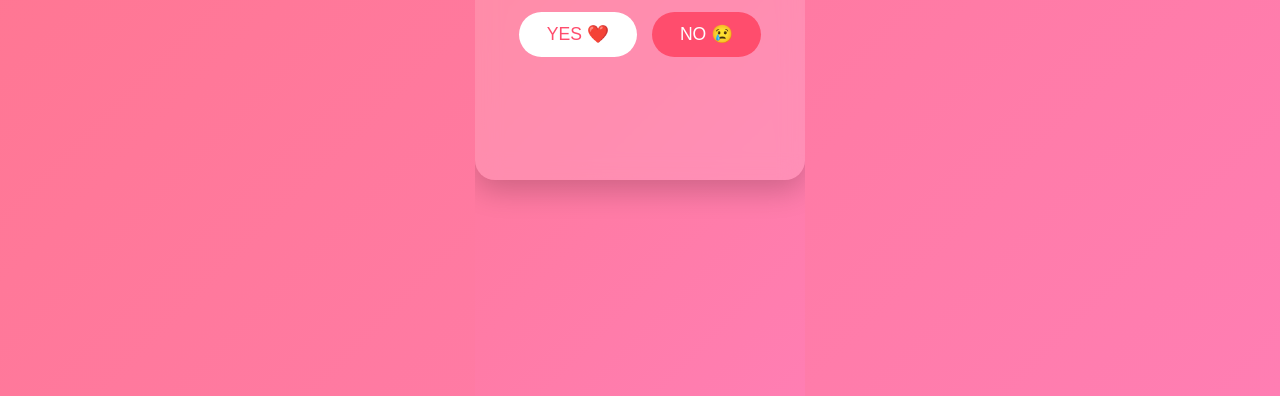
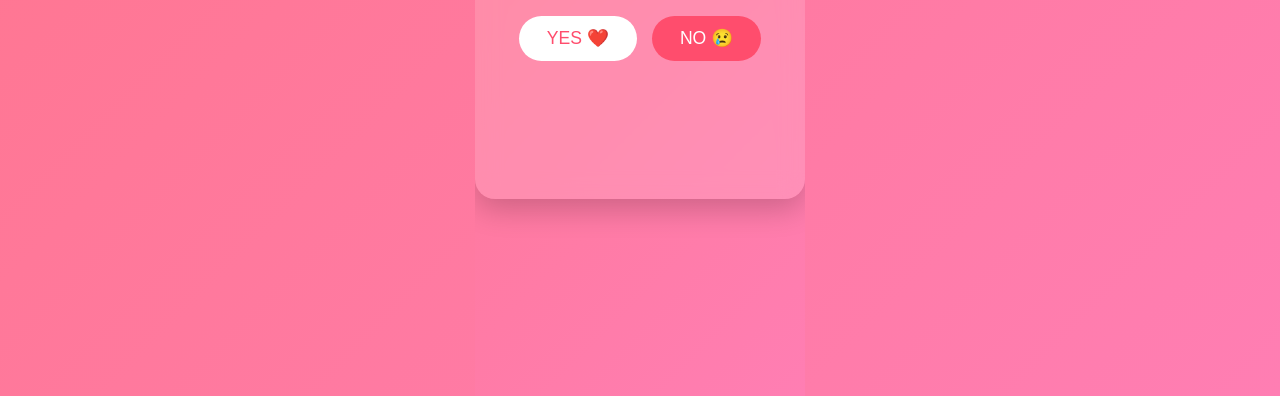
Before and after one commit to AtharvaSancheti16/atharvasancheti16.github.io, a plain HTML site: page index.html in a window 1280 px wide. Shown: the part 404-800 px from the top of the page. Drawn offline with Linux system fonts and the light colour scheme.

Commit message:
Update index.html

```diff
--- a/index.html
+++ b/index.html
@@ -13,15 +13,15 @@ body, html {
   font-family: 'Segoe UI', Tahoma, Geneva, Verdana, sans-serif;
   background: linear-gradient(135deg, #ff758c, #ff7eb3);
   color: white;
-  overflow-x: hidden;
   display: flex;
   justify-content: center;
   align-items: center;
+  overflow-x: hidden;
 }
 
 .container {
   background: rgba(255,255,255,0.15);
-  padding: 25px;
+  padding: 30px 25px 40px 25px;
   border-radius: 20px;
   backdrop-filter: blur(12px);
   width: 90%;
@@ -38,7 +38,9 @@ p { margin: 10px 0; }
   display: flex;
   justify-content: center;
   gap: 15px;
-  margin-top: 15px;
+  margin-top: 20px;
+  min-height: 70px;
+  align-items: center;
   position: relative;
 }
 
@@ -48,18 +50,31 @@ button {
   border-radius: 30px;
   cursor: pointer;
   font-size: 1.1rem;
-  transition: all 0.3s ease;
+  transition: transform 0.3s ease;
+  transform-origin: center;
 }
 
 #yesBtn {
   background: white;
   color: #ff4d6d;
+  z-index: 2;
 }
 
 #noBtn {
   background: #ff4d6d;
   color: white;
-  position: relative;
+  z-index: 2;
+}
+
+#message {
+  margin-top: 20px;
+  min-height: 50px;
+  font-style: italic;
+}
+
+#finalMessage {
+  margin-top: 15px;
+  font-style: italic;
 }
 
 img {
@@ -70,12 +85,6 @@ img {
   border-radius: 15px;
   display: none;
   box-shadow: 0 10px 25px rgba(0,0,0,0.3);
-}
-
-#message, #finalMessage {
-  margin-top: 12px;
-  font-style: italic;
-  min-height: 2em;
 }
 
 /* Confetti */
@@ -108,7 +117,7 @@ img {
   <p>I made this little surprise just for you.<br>It comes straight from my heart.</p>
   <p><strong>Will you be my Valentine?</strong> 💘</p>
 
-  <div class="buttons" id="buttonsContainer">
+  <div class="buttons">
     <button id="yesBtn">YES ❤️</button>
     <button id="noBtn">NO 😢</button>
   </div>
@@ -149,7 +158,7 @@ let yesScale = 1;
 let clickCount = 0;
 let firstClickDone = false;
 
-/* Move NO randomly */
+/* Move NO randomly after first click */
 function moveNoButton() {
   const padding = 20;
   const maxX = window.innerWidth - noBtn.offsetWidth - padding;
@@ -166,21 +175,17 @@ function moveNoButton() {
 /* NO click */
 noBtn.addEventListener("click", () => {
 
-  // Show message
   msg.textContent = noMessages[clickCount % noMessages.length];
 
-  // Show image
   imageDisplay.src = noImages[clickCount % noImages.length];
   imageDisplay.style.display = "block";
 
-  // First click keeps position normal
   if (firstClickDone) {
     noScale *= 0.75;
     noBtn.style.transform = `scale(${noScale})`;
     moveNoButton();
   }
 
-  // Grow YES every time
   yesScale *= 1.15;
   yesBtn.style.transform = `scale(${yesScale})`;
 
@@ -197,13 +202,13 @@ yesBtn.addEventListener("click", () => {
   finalMsg.textContent =
     "YAY ❤️ Sanika, you just made me the happiest person ever 🦋";
 
-  document.getElementById("buttonsContainer").style.display = "none";
+  document.querySelector(".buttons").style.display = "none";
   msg.style.display = "none";
 
   launchConfetti();
 });
 
-/* Confetti */
+/* Confetti effect */
 function launchConfetti() {
   for (let i = 0; i < 120; i++) {
     const confetti = document.createElement("div");
```
